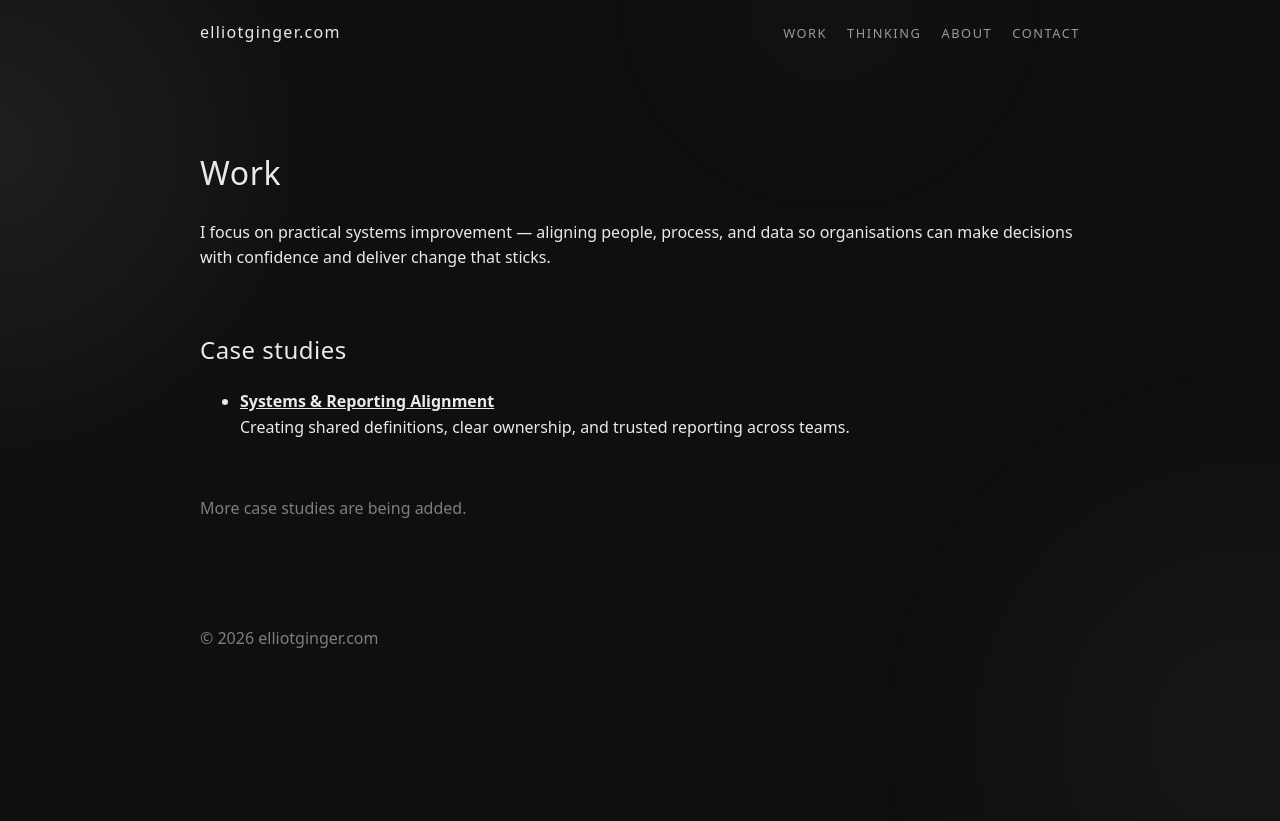
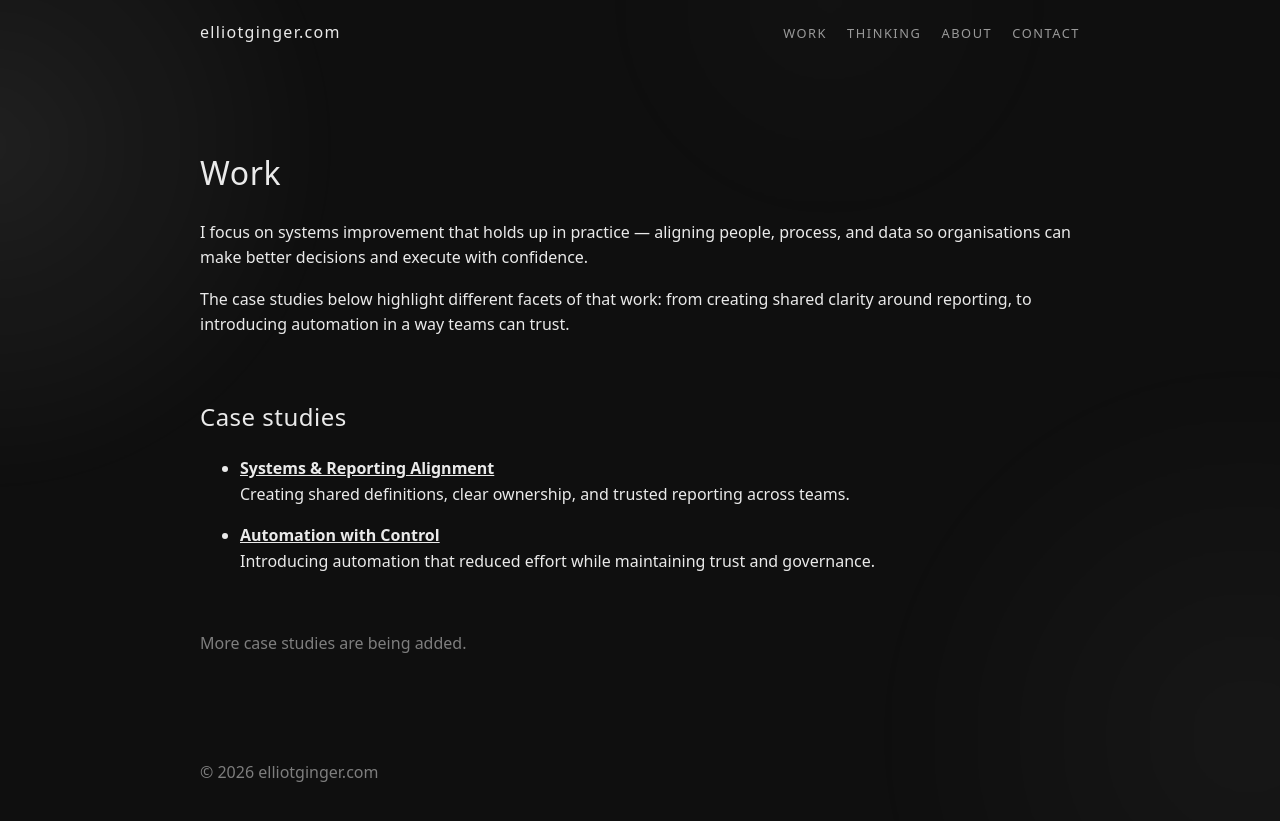
Before and after one commit to ElliotGinge/elliotginger.com, a Jekyll site: the page built from work.md, in a window 1280 px wide. Shown: the top 821 px of the page. Built offline with Jekyll 4.4.1, drawn with Linux system fonts in a browser that asks for light colours.

Commit message:
Update work.md

```diff
--- a/work.md
+++ b/work.md
@@ -6,7 +6,9 @@ permalink: /work/
 
 # Work
 
-I focus on practical systems improvement — aligning people, process, and data so organisations can make decisions with confidence and deliver change that sticks.
+I focus on systems improvement that holds up in practice — aligning people, process, and data so organisations can make better decisions and execute with confidence.
+
+The case studies below highlight different facets of that work: from creating shared clarity around reporting, to introducing automation in a way teams can trust.
 
 <div style="height:1.5rem"></div>
 
@@ -15,6 +17,10 @@ I focus on practical systems improvement — aligning people, process, and data
 - **[Systems & Reporting Alignment](/work/systems-and-reporting-alignment/)**
   Creating shared definitions, clear ownership, and trusted reporting across teams.
 
+- **[Automation with Control](/work/automation-with-control/)**
+  Introducing automation that reduced effort while maintaining trust and governance.
+
+
 <div style="height:1.5rem"></div>
 
 <span class="muted">
```
